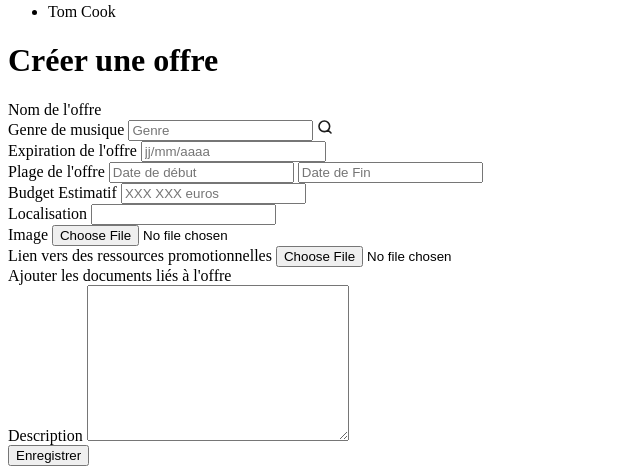
After one commit to Joann45/Projet-Mutualisation, a Flask app: page /home/creation_offre in a window 1280 px wide. The commit adds this page. Shown: the part 1097-1571 px from the top of the page, without its empty margins (0-640 px from the left). Run offline with Flask 3, Linux system fonts and the light colour scheme; some libraries are stand-ins or nearby versions.

Commit message:
page creation de l'offre terminée

```diff
--- a/src/templates/base.html
+++ b/src/templates/base.html
@@ -5,6 +5,9 @@
         <meta charset="utf-8">
         <meta name="viewport" content="width=device-width, initial-scale=1, shrink-to-fit=no">
         <title>StageFlow</title>
+        <link rel="icon" type="image/png" sizes="16x16"  href="../static/img/icon_logo.png">
+        <meta name="msapplication-TileColor" content="#ffffff">
+        <meta name="theme-color" content="#ffffff">
         {% endblock %}
     </head>
 
--- a/src/templates/connexion-base.html
+++ b/src/templates/connexion-base.html
@@ -5,6 +5,9 @@
         <meta charset="utf-8">
         <meta name="viewport" content="width=device-width, initial-scale=1, shrink-to-fit=no">
         <title>StageFlow</title>
+        <link rel="icon" type="image/png" sizes="16x16"  href="../static/img/icon_logo.png">
+        <meta name="msapplication-TileColor" content="#ffffff">
+        <meta name="theme-color" content="#ffffff">
         {% endblock %}
     </head>
 
--- /dev/null
+++ b/src/templates/creation_offre.html
@@ -0,0 +1,52 @@
+<!DOCTYPE html>
+{%extends 'base.html'%}
+{%block content%}
+    <h1>Créer une offre</h1>
+
+    <form action="/creer_offre" method="post">
+
+        <div>
+            <label for="name">Nom de l'offre</label>
+        </div>
+        <div>
+            <label for="genre">Genre de musique</label>
+            <input type="search" id="genre" name="genre" placeholder="Genre"/>
+            <img src="{{ url_for('static', filename='img/search.svg') }}" alt="icone de recherche"/>
+        </div>
+        <div>
+            <label for="expiration">Expiration de l'offre </label>
+            <input type="text" name="name" id="expiration" placeholder="jj/mm/aaaa">
+        </div>
+        <div>
+            <label for="plage">Plage de l'offre</label>
+            <input type="text" name="plage_debut" id="plage_debut" placeholder="Date de début">
+            <input type="text" name="plage_fin" id="plage_fin" placeholder="Date de Fin">
+        </div>
+        <div>
+            <label for="budget">Budget Estimatif</label>
+            <input type="text" name="budget" id="budget" placeholder="XXX XXX euros">
+        </div>
+        <div>
+            <label for="localisation">Localisation</label>
+            <input type="text" name="localisation" id="localisation">
+        </div>
+        <div>
+            <label for="choix_image">Image</label>
+            <input type="file" id="choix_image" name="choix_image" accept="img/png, img/jpeg" />
+        </div>
+        <div>
+            <label for="choix_ressources">Lien vers des ressources promotionnelles</label>
+            <input type="file" id="choix_ressources" name="choix_ressources"  accept="img/png, img/jpeg"/>
+        </div>
+        <div>
+            <label for="doc_sup"> Ajouter les documents liés à l'offre</label>
+        </div>
+        <div>
+            <label for="description">Description</label>
+            <textarea name="description" id="description" cols="30" rows="10"></textarea>
+        </div>
+
+        <button type="submit">Enregistrer</button>
+    </form>
+
+{%endblock%}
--- a/src/views.py
+++ b/src/views.py
@@ -28,3 +28,7 @@ def voir_mes_reseaux():
 @app.route('/home/mes_reseaux_admin')
 def gerer_mes_reseaux():
     return render_template('gerer_mes_reseaux.html')
+
+@app.route('/home/creation_offre')
+def creation_offre():
+    return render_template('creation_offre.html')
```
Also changed, not shown: src/templates/mes_reseaux.html (+14 -12 lines), src/templates/profil.html (+14 -8 lines), src/static/img/icon_logo.png (added).
